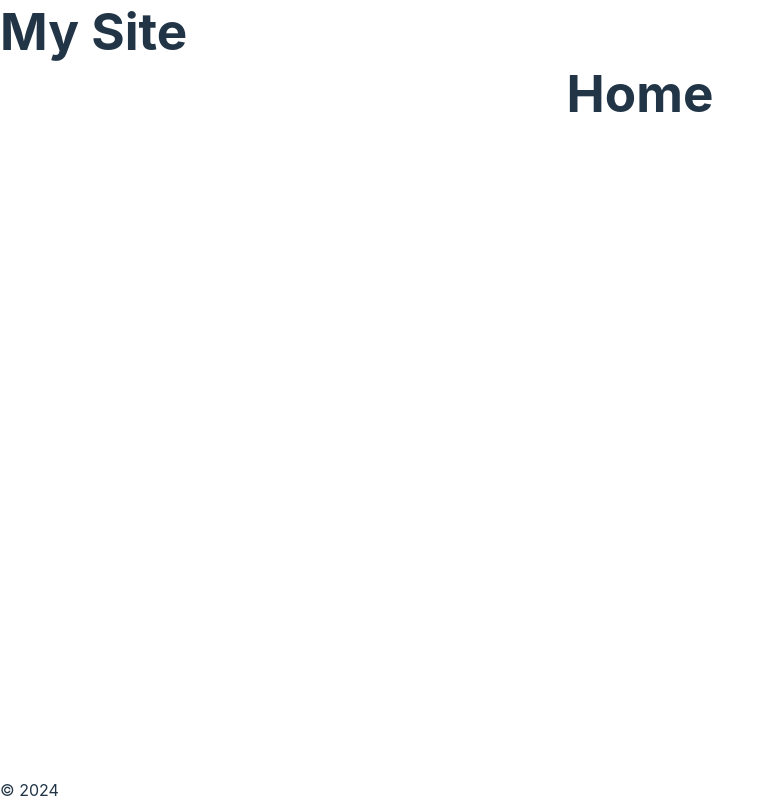
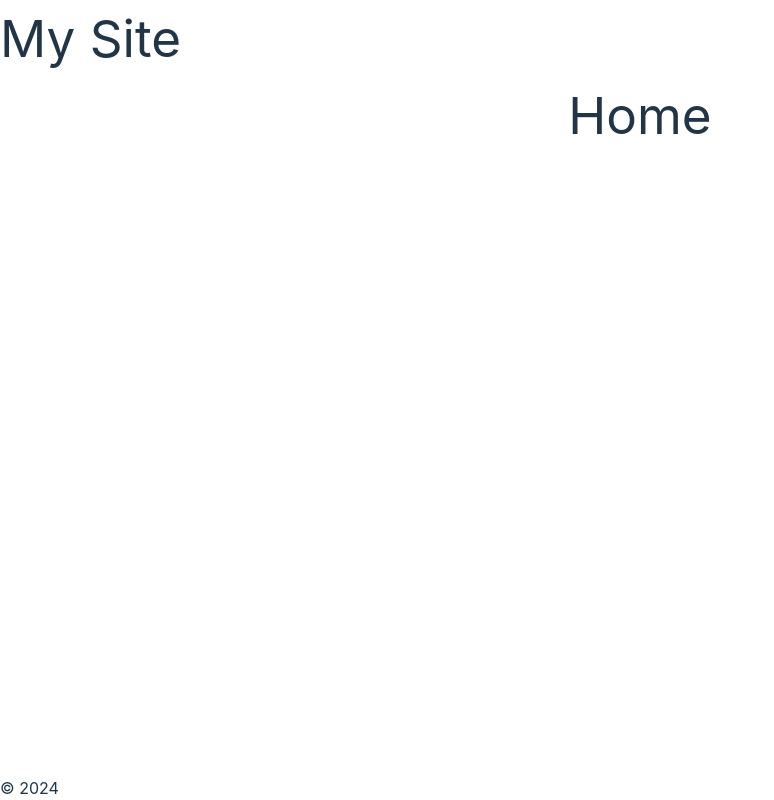
Before and after one commit to oobg/react-opencvjs, a React (Vite) app: page / in a window 1280 px wide. Shown: the whole page, without its empty margins (0-774 px from the left). Built offline with nearby package versions, Linux system fonts and the light colour scheme.

Commit message:
chore: tailwindcss 라이브러리 설치

```diff
--- a/package.json
+++ b/package.json
@@ -24,6 +24,7 @@
     "eslint-plugin-react-hooks": "^5.0.0",
     "eslint-plugin-react-refresh": "^0.4.14",
     "globals": "^15.11.0",
+    "tailwindcss": "^3.4.17",
     "typescript": "~5.6.2",
     "typescript-eslint": "^8.11.0",
     "vite": "^5.4.10"
--- a/src/app/assets/css/index.css
+++ b/src/app/assets/css/index.css
@@ -1,3 +1,7 @@
+@tailwind base;
+@tailwind components;
+@tailwind utilities;
+
 :root {
   font-family: Inter, system-ui, Avenir, Helvetica, Arial, sans-serif;
   font-weight: 400;
--- /dev/null
+++ b/tailwind.config.js
@@ -0,0 +1,8 @@
+/** @type {import('tailwindcss').Config} */
+export default {
+  content: ["./src/**/*.{html,js,ts,jsx,tsx}"],
+  theme: {
+    extend: {},
+  },
+  plugins: [],
+}
```
Also changed, not shown: 1 other file (tests, documents, lock files or other folders).
